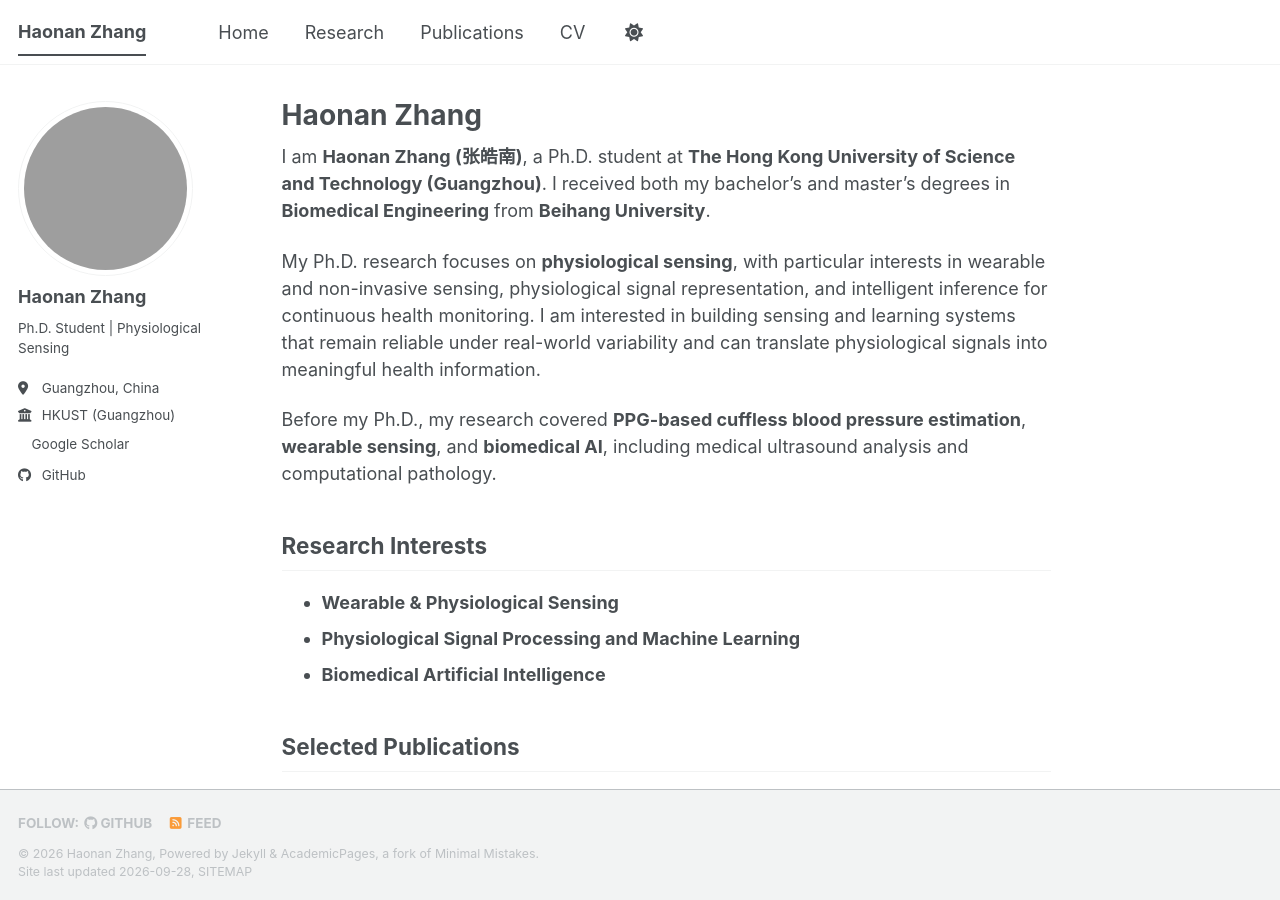
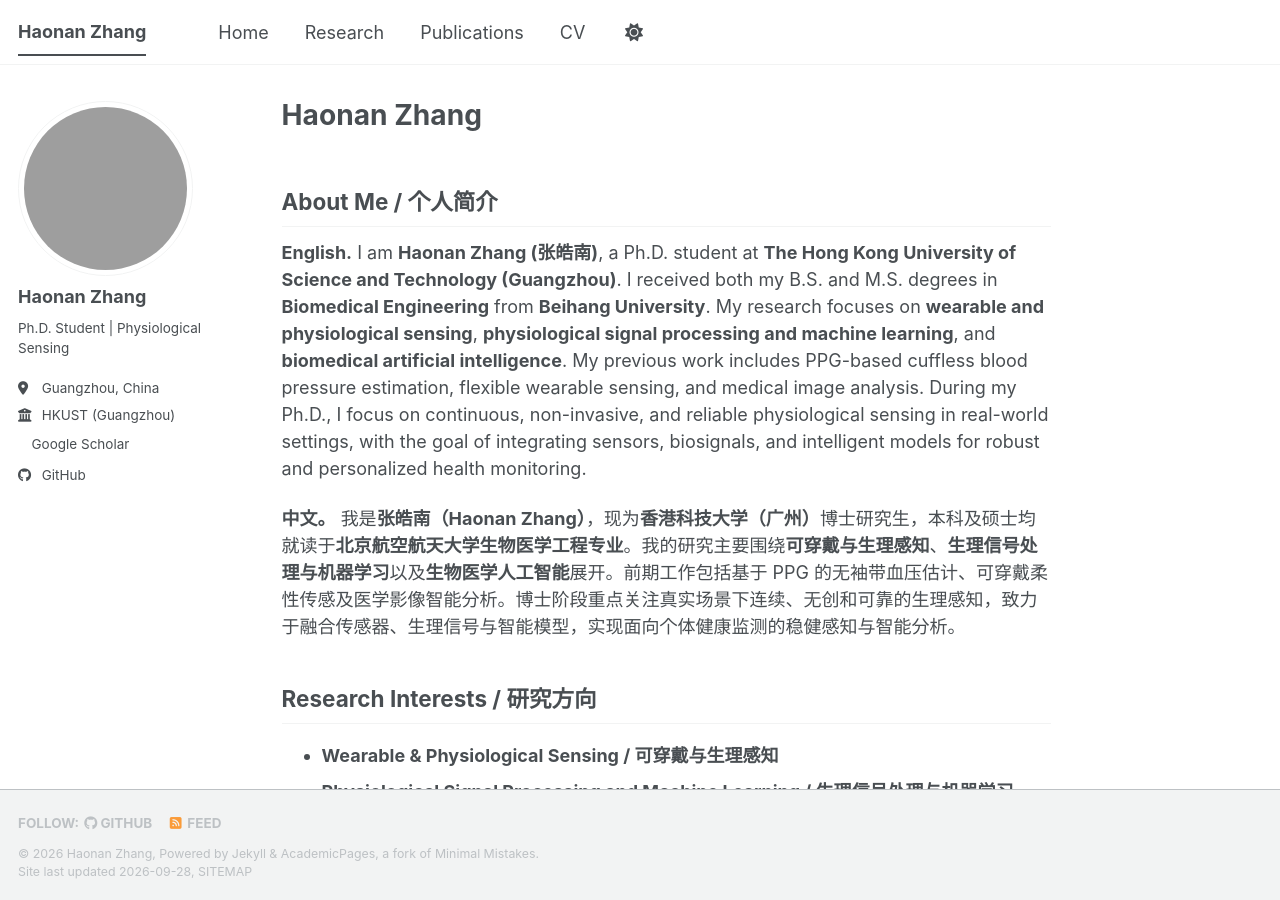
Before and after one commit to southking372/southking372.github.io, a Jekyll site: the page built from _pages/about.md, in a window 1280 px wide and 900 px high. Built offline with Jekyll 4.4.1, drawn with Linux system fonts in a browser that asks for light colours; a style sheet for code colours, icons or effects is not loaded; grey boxes are pictures that could not be loaded.

Commit message:
Add bilingual bio and research interests

```diff
--- a/_pages/about.md
+++ b/_pages/about.md
@@ -7,17 +7,17 @@ redirect_from:
   - /about.html
 ---
 
-I am **Haonan Zhang (张皓南)**, a Ph.D. student at **The Hong Kong University of Science and Technology (Guangzhou)**. I received both my bachelor's and master's degrees in **Biomedical Engineering** from **Beihang University**.
+## About Me / 个人简介
 
-My Ph.D. research focuses on **physiological sensing**, with particular interests in wearable and non-invasive sensing, physiological signal representation, and intelligent inference for continuous health monitoring. I am interested in building sensing and learning systems that remain reliable under real-world variability and can translate physiological signals into meaningful health information.
+**English.** I am **Haonan Zhang (张皓南)**, a Ph.D. student at **The Hong Kong University of Science and Technology (Guangzhou)**. I received both my B.S. and M.S. degrees in **Biomedical Engineering** from **Beihang University**. My research focuses on **wearable and physiological sensing**, **physiological signal processing and machine learning**, and **biomedical artificial intelligence**. My previous work includes PPG-based cuffless blood pressure estimation, flexible wearable sensing, and medical image analysis. During my Ph.D., I focus on continuous, non-invasive, and reliable physiological sensing in real-world settings, with the goal of integrating sensors, biosignals, and intelligent models for robust and personalized health monitoring.
 
-Before my Ph.D., my research covered **PPG-based cuffless blood pressure estimation**, **wearable sensing**, and **biomedical AI**, including medical ultrasound analysis and computational pathology.
+**中文。** 我是**张皓南（Haonan Zhang）**，现为**香港科技大学（广州）**博士研究生，本科及硕士均就读于**北京航空航天大学生物医学工程专业**。我的研究主要围绕**可穿戴与生理感知**、**生理信号处理与机器学习**以及**生物医学人工智能**展开。前期工作包括基于 PPG 的无袖带血压估计、可穿戴柔性传感及医学影像智能分析。博士阶段重点关注真实场景下连续、无创和可靠的生理感知，致力于融合传感器、生理信号与智能模型，实现面向个体健康监测的稳健感知与智能分析。
 
-## Research Interests
+## Research Interests / 研究方向
 
-- **Wearable & Physiological Sensing**
-- **Physiological Signal Processing and Machine Learning**
-- **Biomedical Artificial Intelligence**
+- **Wearable & Physiological Sensing / 可穿戴与生理感知**
+- **Physiological Signal Processing and Machine Learning / 生理信号处理与机器学习**
+- **Biomedical Artificial Intelligence / 生物医学人工智能**
 
 ## Selected Publications
 
```
